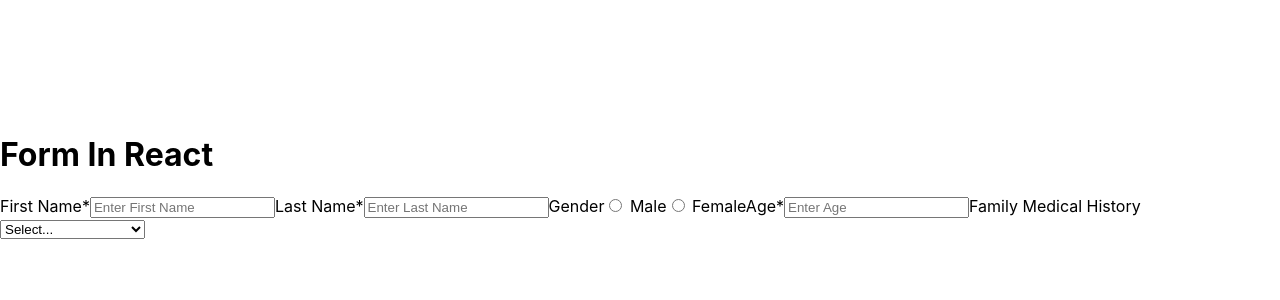
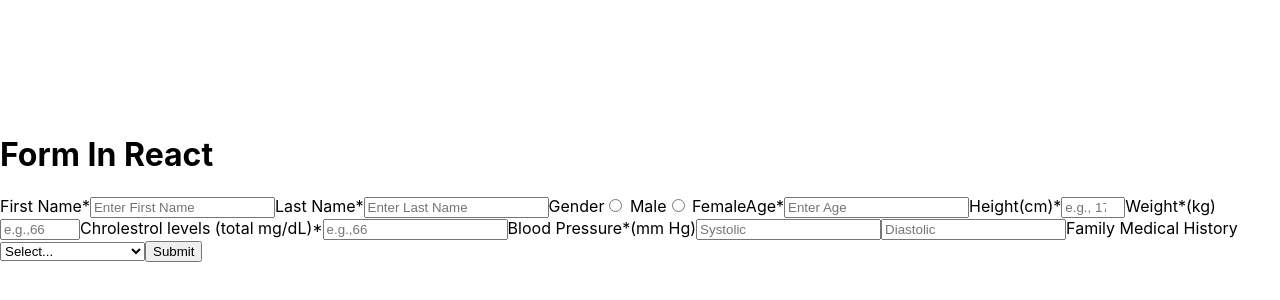
Before and after one commit to alkaukrani/CardioGuard, a React (Create React App) app: page /form in a window 1280 px wide. Shown: the part 86-386 px from the top of the page. Built offline with nearby package versions, Linux system fonts and the light colour scheme.

Commit message:
Add form validation logic

```diff
--- a/src/Components/userinputform/userinputform.js
+++ b/src/Components/userinputform/userinputform.js
@@ -18,6 +18,22 @@ function UserInputForm() {
         <label htmlFor="age">Age*</label>
         <input type="number" placeholder="Enter Age" name="age" required />
 
+        <label htmlFor="Height">Height(cm)*</label>
+        <input type="number" placeholder="e.g., 170" name="height" min="1" max= "300" required />
+
+        <label htmlFor="Weight">Weight*(kg)</label>
+        <input type="number" placeholder="e.g.,66" name="weight" min="1" max= "300" step="0.1"required />
+
+        <label htmlFor="Cholestrol levels">Chrolestrol levels (total mg/dL)*</label>
+        <input type="number" placeholder="e.g.,66" name="cholestrol levels" required />
+
+        <label>Blood Pressure*(mm Hg)</label>
+        <input type="number" name="systolic" placeholder="Systolic" />
+        <input type="number" name="diastolic" placeholder="Diastolic" />
+
+
+
+
         {/* Family Medical History */}
         <label htmlFor="familyHistory">Family Medical History</label>
         <select name="familyHistory">
@@ -27,9 +43,16 @@ function UserInputForm() {
           <option value="diabetes">Diabetes</option>
           <option value="none">None</option>
         </select>
+
+        {/* Here's the submit button */}
+        <button type="submit">Submit</button>
       </form>
     </div>
+
+
   );
+
 }
 
+
 export default UserInputForm; // Ensure the export matches the component name
```
